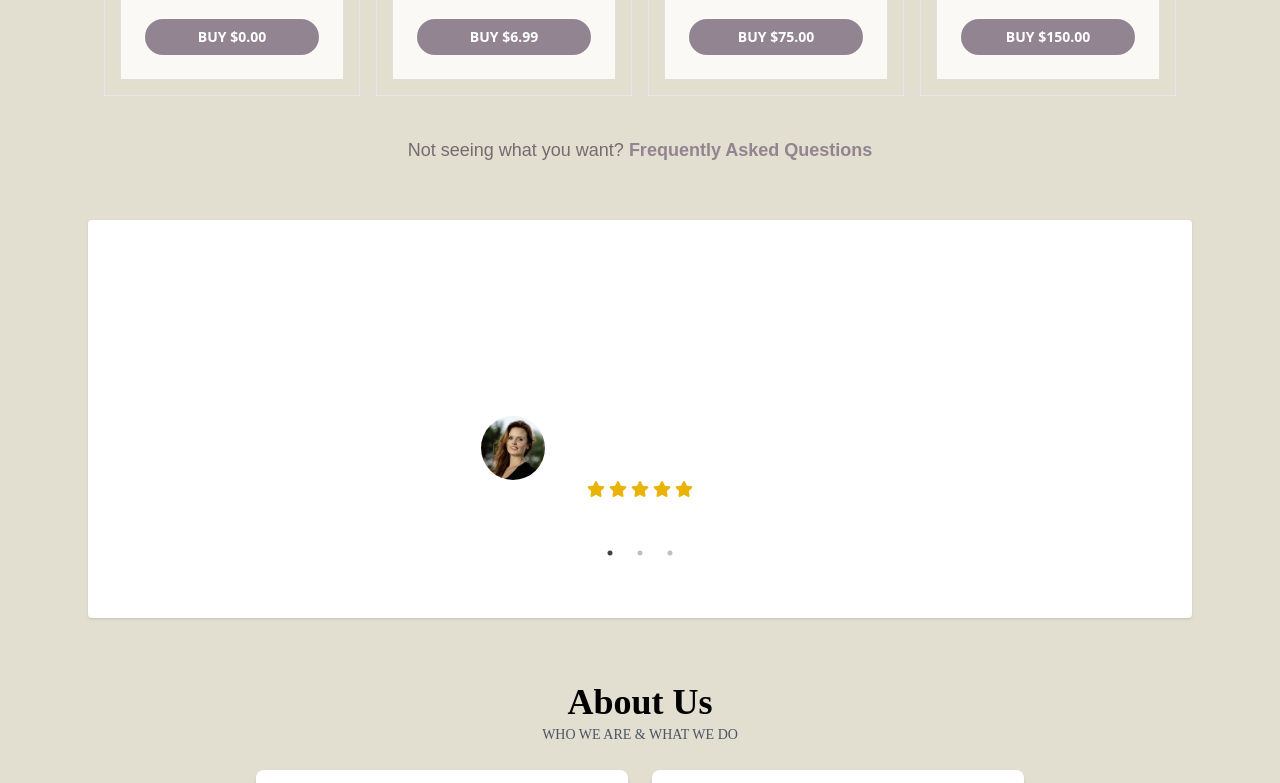
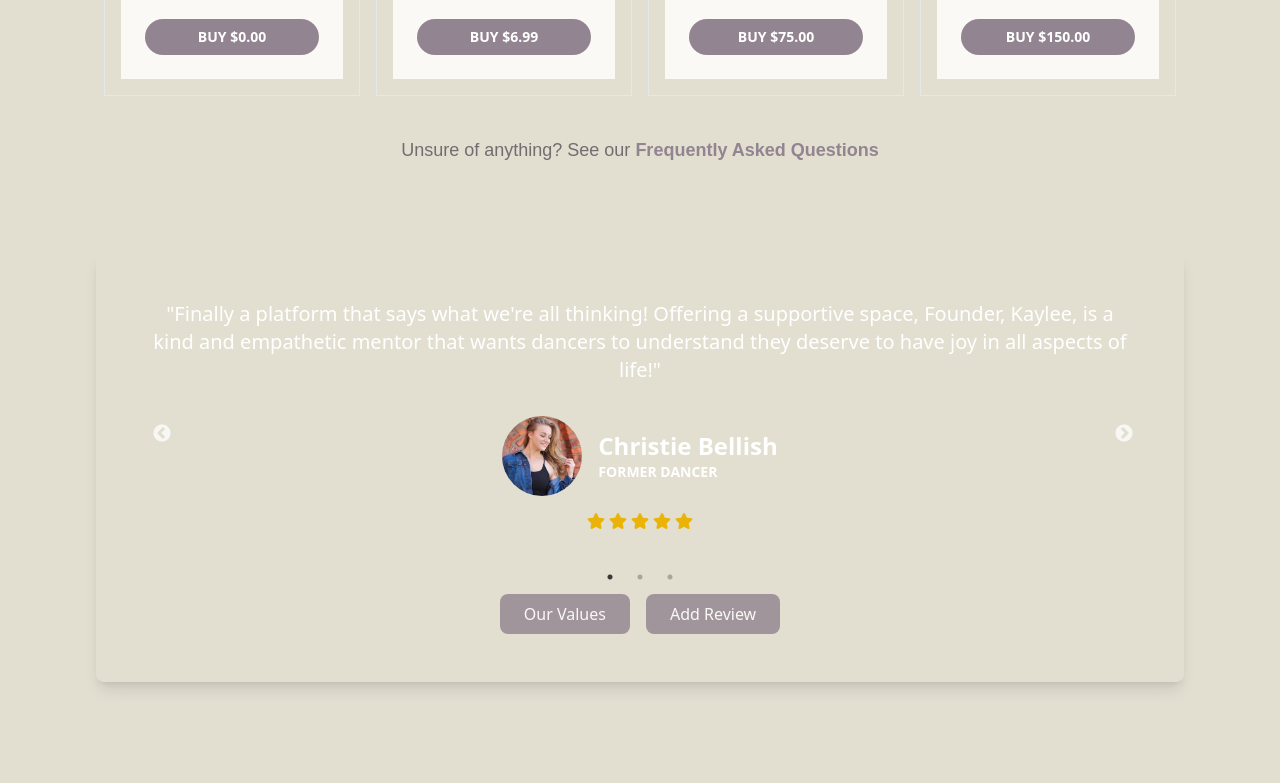
Before and after one commit to IsaacCavallaro/pivot-for-dancers, a React (Create React App) app: page / in a window 1280 px wide. Shown: the part 1020-1803 px from the top of the page. Built offline with nearby package versions, Linux system fonts and the light colour scheme; a web font is replaced by a local one.

Commit message:
Add modal to testimonials

```diff
--- a/src/components/Faq.tsx
+++ b/src/components/Faq.tsx
@@ -1,7 +1,7 @@
 import React, { useState, FC } from 'react';
 
 const FAQ: FC = () => {
-    const [activeIndex, setActiveIndex] = useState<number | null>(0);
+    const [activeIndex, setActiveIndex] = useState<number | null>();
 
     const containerClasses = "flex flex-col w-full py-4 px-4 mb-3 bg-white rounded shadow dark:bg-gray-700 cursor-pointer hover:shadow-md transition-shadow duration-300";
     const answerClasses = "mt-1 text-sm text-white transition-all duration-1000 ease-in-out overflow-hidden";
--- a/src/components/Products.tsx
+++ b/src/components/Products.tsx
@@ -101,7 +101,7 @@ const FeaturedProducts: React.FC = () => {
         {/* GO TO FAQ*/}
         <div className={moreInfoClasses}>
           <p className={moreInfoTextClasses}>
-            Not seeing what you want? {' '}
+            Unsure of anything? See our {' '}
             <button
               onClick={scrollToFAQ}
               className={faqButtonClasses}
--- a/src/components/TestimonialSection.tsx
+++ b/src/components/TestimonialSection.tsx
@@ -1,4 +1,4 @@
-import React from 'react';
+import React, { useState } from 'react';
 import Slider from 'react-slick';
 import "slick-carousel/slick/slick.css";
 import "slick-carousel/slick/slick-theme.css";
@@ -6,8 +6,19 @@ import { FaStar } from "react-icons/fa";
 
 const TestimonialsSection: React.FC = () => {
   const BASE_PATH = process.env.PUBLIC_URL || "";
+  const [isModalOpen, setIsModalOpen] = useState(false);
 
   const testimonials = [
+    {
+      content: `
+        "Finally a platform that says what we're all thinking! Offering a supportive space,
+        Founder, Kaylee, is a kind and empathetic mentor that wants dancers to
+        understand they deserve to have joy in all aspects of life!"
+        `,
+      author: "Christie Bellish",
+      role: "Former Dancer",
+      imageSrc: `${BASE_PATH}/assets/christie-bellish.jpeg`,
+    },
     {
       content: `
         "A great community for dancers going through the difficult transition
@@ -20,18 +31,7 @@ const TestimonialsSection: React.FC = () => {
     },
     {
       content: `
-        "Finally a platform that says what we're all thinking! Offering a supportive space,
-        Founder, Kaylee, is a kind and empathetic mentor that wants dancers to
-        understand they deserve to have joy in all aspects of life!"
-        `,
-      author: "Christie Bellish",
-      role: "Former Dancer",
-      imageSrc: `${BASE_PATH}/assets/christie-bellish.jpeg`,
-    },
-    {
-      content: `
-        Pivot for Dancers is a community full of educational resources that every professional dancer should learn about.
-        It came to me at the perfect time when I was ending my performing career due to injury
+        Pivot for Dancers came to me at the perfect time when I was ending my performing career due to injury
         and burnout and helped me realize that I was not alone."
         `,
       author: "Mallory Gladman",
@@ -76,42 +76,45 @@ const TestimonialsSection: React.FC = () => {
     slidesToShow: 1,
     slidesToScroll: 1,
     autoplay: true,
-    speed: 2000,
-    autoplaySpeed: 8000,
+    speed: 1500,
+    autoplaySpeed: 7800,
     cssEase: "linear",
     nextArrow: <NextArrow />,
     prevArrow: <PrevArrow />,
   };
 
+  const openModal = () => setIsModalOpen(true);
+  const closeModal = () => setIsModalOpen(false);
+
   return (
-    <section className="bg-beige">
-      <div className="max-w-6xl py-4 mx-auto md:px-6">
-        <div className="relative mx-auto px-4 pt-12 text-center bg-white rounded shadow md:px-20 md:py-20 dark:bg-gray-700">
+    <section className="bg-beige py-12">
+      <div className="max-w-6xl mx-auto px-4 sm:px-6 lg:px-8">
+        <div className="dark:bg-gray-700 rounded-lg shadow-lg p-6 md:p-12">
           <Slider {...settings}>
             {testimonials.map((testimonial, index) => (
               <div key={index} className="flex flex-col items-center text-center">
                 <div className="flex flex-col items-center mb-8">
-                  <p className="mb-4 leading-7 text-white lg:text-lg xl:text-xl">
+                  <p className="mb-4 text-white leading-relaxed text-base md:text-lg lg:text-xl">
                     {testimonial.content}
                   </p>
-                  <div className="flex items-center justify-center space-x-4 mt-4">
-                    <div className="w-16 h-16">
+                  <div className="flex flex-col md:flex-row items-center justify-center space-y-4 md:space-y-0 md:space-x-4 mt-4">
+                    <div className="w-20 h-20">
                       <img
                         className="object-cover w-full h-full rounded-full"
                         src={testimonial.imageSrc}
                         alt={testimonial.author}
                       />
                     </div>
-                    <div className="text-left">
-                      <h2 className="text-lg lg:text-xl xl:text-2xl font-bold leading-9 text-white">
+                    <div className="text-center md:text-left">
+                      <h2 className="text-lg md:text-xl lg:text-2xl font-bold text-white">
                         {testimonial.author}
                       </h2>
-                      <span className="block text-xs font-semibold text-white uppercase">
+                      <span className="block text-sm font-semibold text-white uppercase">
                         {testimonial.role}
                       </span>
                     </div>
                   </div>
-                  <div className="flex justify-center mb-2">
+                  <div className="flex justify-center mt-4">
                     {Array(5)
                       .fill(0)
                       .map((_, i) => (
@@ -122,8 +125,41 @@ const TestimonialsSection: React.FC = () => {
               </div>
             ))}
           </Slider>
+          <div className="flex flex-col sm:flex-row justify-center space-y-4 sm:space-y-0 sm:space-x-4 mt-8">
+            <button
+              onClick={openModal}
+              className="px-6 py-2 text-white bg-purple-gray rounded-lg hover:bg-purple-gray opacity-80 hover:opacity-100 transition duration-300"
+            >
+              Our Values
+            </button>
+            <a
+              href="https://g.page/r/CfHdX47gLCCXEAI/review"
+              target="_blank"
+              rel="noopener noreferrer"
+              className="px-6 py-2 text-white bg-purple-gray rounded-lg transition duration-300 hover:bg-purple-gray opacity-80 hover:opacity-100 text-center"
+            >
+              Add Review
+            </a>
+          </div>
         </div>
       </div>
+
+      {isModalOpen && (
+        <div className="fixed inset-0 bg-black bg-opacity-50 flex justify-center items-center z-50">
+          <div className="bg-white p-6 rounded-lg max-w-lg w-full mx-4">
+            <h2 className="text-xl font-bold mb-4 text-gray-900">Our Values</h2>
+            <p className="text-gray-700">
+              At Pivot for Dancers, we are committed to supporting dancers through their transitions with empathy, understanding, and practical guidance. We believe in the power of community and the importance of mental health and well-being in navigating career changes.
+            </p>
+            <button
+              onClick={closeModal}
+              className="mt-4 px-4 py-2 bg-purple-gray text-white rounded-lg transition duration-300"
+            >
+              Close
+            </button>
+          </div>
+        </div>
+      )}
     </section>
   );
 };
```
